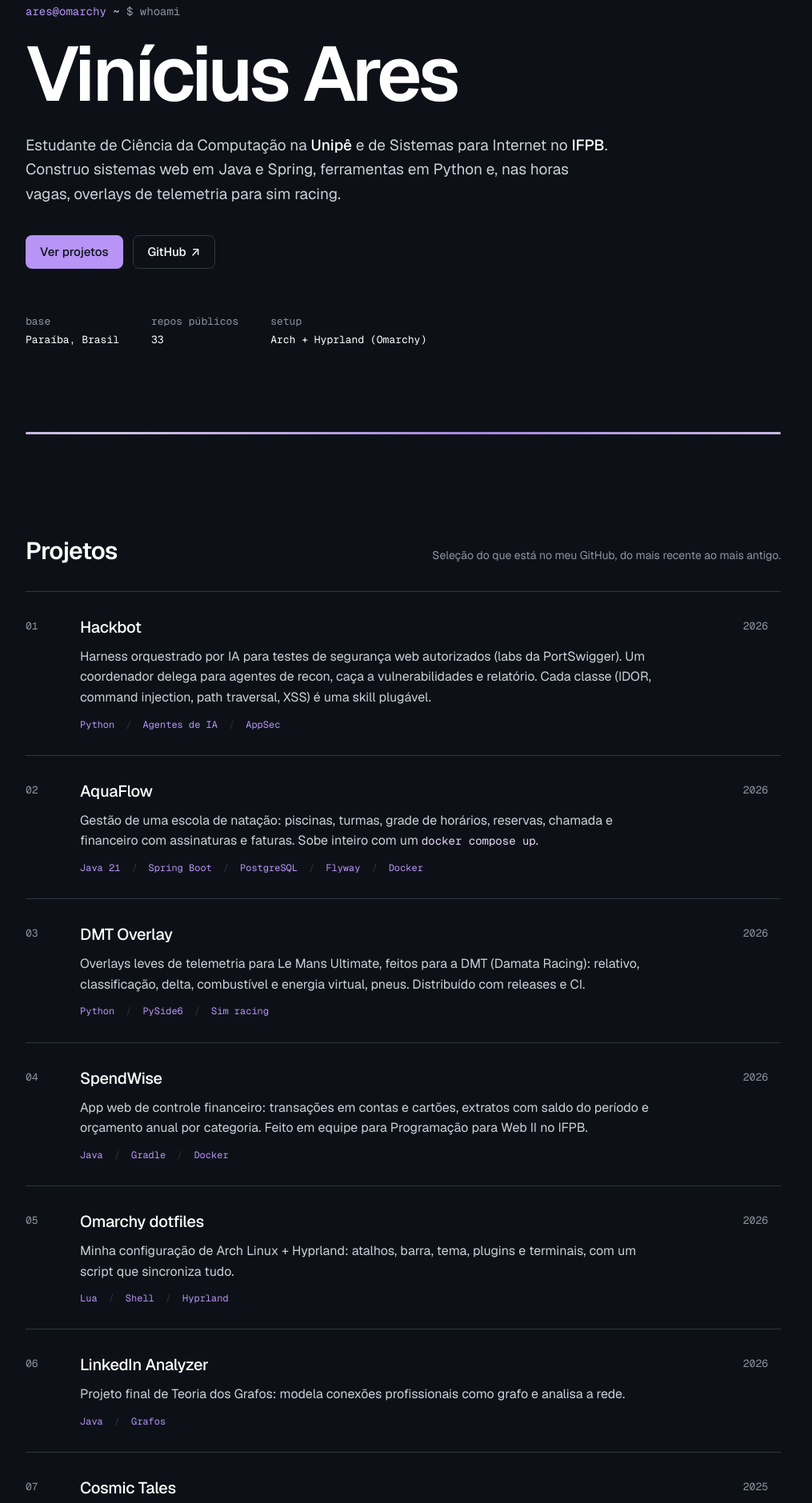
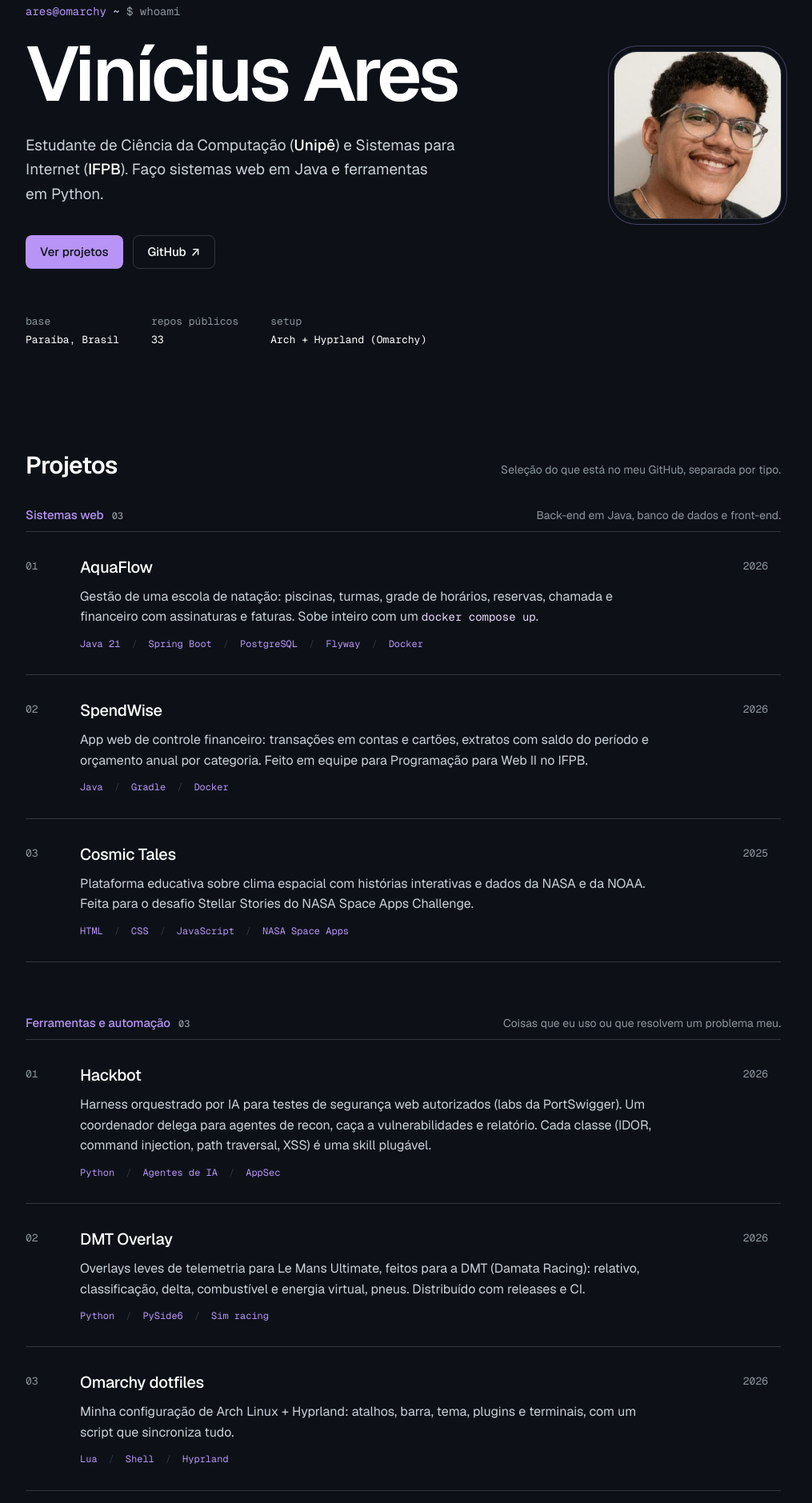
Before and after one commit to Vinii225/portfolio, a plain HTML site: page index.html in a window 1280 px wide. Shown: the part 172-2051 px from the top of the page at 80% size, without its empty margins (136-1151 px from the left). Drawn offline with nearby package versions, Linux system fonts and the light colour scheme.

Commit message:
foto do perfil, bio menor e projetos separados por tipo
Remove o divider e agrupa os projetos em sistemas web, ferramentas e acadêmicos.

```diff
--- a/css/style.css
+++ b/css/style.css
@@ -187,27 +187,30 @@ h2 {
     font-size: 14px;
 }
 
-/* ---------- Divider (mesmo gradiente animado do README) ---------- */
-
-.divider {
-    height: 3px;
-    margin-top: clamp(64px, 10vw, 104px);
-    border-radius: 3px;
-    background: linear-gradient(90deg, var(--accent-soft), var(--accent), var(--accent-soft), var(--accent), var(--accent-soft));
-    background-size: 200% 100%;
-    animation: flow 4s linear infinite;
-    opacity: 0.9;
-}
-
-@keyframes flow {
-    from { background-position: 0% 0; }
-    to { background-position: -200% 0; }
-}
-
 /* ---------- Hero ---------- */
 
 .hero {
+    display: grid;
+    grid-template-columns: 1fr auto;
+    gap: 0 56px;
+    align-items: center;
     padding-top: clamp(64px, 14vh, 140px);
+}
+
+.avatar {
+    margin: 0;
+    width: clamp(148px, 18vw, 208px);
+    aspect-ratio: 1;
+    border-radius: 28px;
+    overflow: hidden;
+    box-shadow: 0 0 0 1px var(--line), 0 0 0 7px var(--bg), 0 0 0 8px rgba(183, 148, 246, 0.35);
+}
+
+.avatar img {
+    display: block;
+    width: 100%;
+    height: 100%;
+    object-fit: cover;
 }
 
 .prompt {
@@ -233,7 +236,7 @@ h2 {
 }
 
 .lede {
-    max-width: 58ch;
+    max-width: 46ch;
     margin: 28px 0 0;
     font-size: clamp(17px, 1.6vw, 19px);
     color: var(--text);
@@ -290,6 +293,7 @@ h2 {
 }
 
 .facts {
+    grid-column: 1 / -1;
     display: flex;
     flex-wrap: wrap;
     gap: 12px 40px;
@@ -314,6 +318,42 @@ h2 {
 }
 
 /* ---------- Projects ---------- */
+
+.group + .group {
+    margin-top: 64px;
+}
+
+.group-head {
+    display: flex;
+    align-items: baseline;
+    justify-content: space-between;
+    gap: 8px 24px;
+    flex-wrap: wrap;
+    margin-bottom: 8px;
+}
+
+.group-head h3 {
+    display: flex;
+    align-items: baseline;
+    gap: 10px;
+    font-size: 15px;
+    font-weight: 500;
+    color: var(--accent);
+    letter-spacing: -0.005em;
+}
+
+.group-count {
+    font-family: var(--font-mono);
+    font-size: 12px;
+    color: var(--muted);
+    font-variant-numeric: tabular-nums;
+}
+
+.group-head p {
+    margin: 0;
+    font-size: 14px;
+    color: var(--muted);
+}
 
 .projects {
     list-style: none;
@@ -528,12 +568,14 @@ h2 {
     padding-bottom: 48px;
 }
 
-.footer .divider {
-    margin-top: 96px;
+.footer p {
+    border-top: 1px solid var(--line);
+    padding-top: 24px;
 }
 
+
 .footer p {
-    margin: 24px 0 0;
+    margin: 96px 0 0;
     font-family: var(--font-mono);
     font-size: 12px;
     color: var(--muted);
@@ -578,6 +620,17 @@ h2 {
 /* ---------- Responsivo ---------- */
 
 @media (max-width: 760px) {
+    .hero {
+        grid-template-columns: 1fr;
+    }
+
+    .avatar {
+        grid-row: 1;
+        width: 96px;
+        border-radius: 22px;
+        margin-bottom: 28px;
+    }
+
     .stack {
         grid-template-columns: repeat(2, 1fr);
         gap: 32px 20px;
@@ -613,8 +666,7 @@ h2 {
         scroll-behavior: auto;
     }
 
-    .caret,
-    .divider {
+    .caret {
         animation: none;
     }
 
--- a/index.html
+++ b/index.html
@@ -27,16 +27,18 @@
 
     <main id="topo">
         <section class="hero">
+            <div class="hero-text">
                 <p class="prompt" data-enter="0"><span class="prompt-user">ares@omarchy</span> <span class="prompt-path">~</span> <span class="prompt-sign">$</span> whoami</p>
                 <h1 data-enter="1">Vinícius Ares</h1>
-            <p class="lede" data-enter="2">
-                Estudante de Ciência da Computação na <strong>Unipê</strong> e de Sistemas para Internet no <strong>IFPB</strong>.
-                Construo sistemas web em Java e Spring, ferramentas em Python e, nas horas vagas, overlays de telemetria para sim racing.
-            </p>
+                <p class="lede" data-enter="2">Estudante de Ciência da Computação (<strong>Unipê</strong>) e Sistemas para Internet (<strong>IFPB</strong>). Faço sistemas web em Java e ferramentas em Python.</p>
                 <div class="hero-actions" data-enter="3">
                     <a class="btn btn-primary" href="#projetos">Ver projetos</a>
                     <a class="btn btn-ghost" href="https://github.com/Vinii225" target="_blank" rel="noopener">GitHub <span aria-hidden="true">↗</span></a>
                 </div>
+            </div>
+            <figure class="avatar" data-enter="2">
+                <img src="assets/avatar.jpg" width="320" height="320" alt="Foto de Vinícius Ares">
+            </figure>
             <dl class="facts" data-enter="4">
                 <div><dt>base</dt><dd>Paraíba, Brasil</dd></div>
                 <div><dt>repos públicos</dt><dd>33</dd></div>
@@ -44,14 +46,59 @@
             </dl>
         </section>
 
-        <div class="divider" role="presentation"></div>
-
         <section id="projetos" class="section" aria-labelledby="projetos-titulo">
             <div class="section-head reveal">
                 <h2 id="projetos-titulo">Projetos</h2>
-                <p class="section-note">Seleção do que está no meu GitHub, do mais recente ao mais antigo.</p>
+                <p class="section-note">Seleção do que está no meu GitHub, separada por tipo.</p>
             </div>
 
+            <div class="group" aria-labelledby="g-web">
+                <div class="group-head reveal">
+                    <h3 id="g-web">Sistemas web <span class="group-count">03</span></h3>
+                    <p>Back-end em Java, banco de dados e front-end.</p>
+                </div>
+                <ol class="projects">
+                    <li class="project reveal">
+                        <a href="https://github.com/Vinii225/aquaflow" target="_blank" rel="noopener">
+                            <span class="p-index">01</span>
+                            <span class="p-body">
+                                <span class="p-title">AquaFlow <span class="p-arrow" aria-hidden="true">↗</span></span>
+                                <span class="p-desc">Gestão de uma escola de natação: piscinas, turmas, grade de horários, reservas, chamada e financeiro com assinaturas e faturas. Sobe inteiro com um <code>docker compose up</code>.</span>
+                                <span class="p-tags"><span>Java 21</span><span>Spring Boot</span><span>PostgreSQL</span><span>Flyway</span><span>Docker</span></span>
+                            </span>
+                            <span class="p-year">2026</span>
+                        </a>
+                    </li>
+                    <li class="project reveal">
+                        <a href="https://github.com/Vinii225/spendwise" target="_blank" rel="noopener">
+                            <span class="p-index">02</span>
+                            <span class="p-body">
+                                <span class="p-title">SpendWise <span class="p-arrow" aria-hidden="true">↗</span></span>
+                                <span class="p-desc">App web de controle financeiro: transações em contas e cartões, extratos com saldo do período e orçamento anual por categoria. Feito em equipe para Programação para Web II no IFPB.</span>
+                                <span class="p-tags"><span>Java</span><span>Gradle</span><span>Docker</span></span>
+                            </span>
+                            <span class="p-year">2026</span>
+                        </a>
+                    </li>
+                    <li class="project reveal">
+                        <a href="https://cosmictales.vercel.app" target="_blank" rel="noopener">
+                            <span class="p-index">03</span>
+                            <span class="p-body">
+                                <span class="p-title">Cosmic Tales <span class="p-arrow" aria-hidden="true">↗</span></span>
+                                <span class="p-desc">Plataforma educativa sobre clima espacial com histórias interativas e dados da NASA e da NOAA. Feita para o desafio Stellar Stories do NASA Space Apps Challenge.</span>
+                                <span class="p-tags"><span>HTML</span><span>CSS</span><span>JavaScript</span><span>NASA Space Apps</span></span>
+                            </span>
+                            <span class="p-year">2025</span>
+                        </a>
+                    </li>
+                </ol>
+            </div>
+
+            <div class="group" aria-labelledby="g-ferramentas">
+                <div class="group-head reveal">
+                    <h3 id="g-ferramentas">Ferramentas e automação <span class="group-count">03</span></h3>
+                    <p>Coisas que eu uso ou que resolvem um problema meu.</p>
+                </div>
                 <ol class="projects">
                     <li class="project reveal">
                         <a href="https://github.com/Vinii225/hackbot" target="_blank" rel="noopener">
@@ -65,19 +112,8 @@
                         </a>
                     </li>
                     <li class="project reveal">
-                    <a href="https://github.com/Vinii225/aquaflow" target="_blank" rel="noopener">
+                        <a href="https://github.com/Vinii225/dmt-overlay" target="_blank" rel="noopener">
                             <span class="p-index">02</span>
-                        <span class="p-body">
-                            <span class="p-title">AquaFlow <span class="p-arrow" aria-hidden="true">↗</span></span>
-                            <span class="p-desc">Gestão de uma escola de natação: piscinas, turmas, grade de horários, reservas, chamada e financeiro com assinaturas e faturas. Sobe inteiro com um <code>docker compose up</code>.</span>
-                            <span class="p-tags"><span>Java 21</span><span>Spring Boot</span><span>PostgreSQL</span><span>Flyway</span><span>Docker</span></span>
-                        </span>
-                        <span class="p-year">2026</span>
-                    </a>
-                </li>
-                <li class="project reveal">
-                    <a href="https://github.com/Vinii225/dmt-overlay" target="_blank" rel="noopener">
-                        <span class="p-index">03</span>
                             <span class="p-body">
                                 <span class="p-title">DMT Overlay <span class="p-arrow" aria-hidden="true">↗</span></span>
                                 <span class="p-desc">Overlays leves de telemetria para Le Mans Ultimate, feitos para a DMT (Damata Racing): relativo, classificação, delta, combustível e energia virtual, pneus. Distribuído com releases e CI.</span>
@@ -87,19 +123,8 @@
                         </a>
                     </li>
                     <li class="project reveal">
-                    <a href="https://github.com/Vinii225/spendwise" target="_blank" rel="noopener">
-                        <span class="p-index">04</span>
-                        <span class="p-body">
-                            <span class="p-title">SpendWise <span class="p-arrow" aria-hidden="true">↗</span></span>
-                            <span class="p-desc">App web de controle financeiro: transações em contas e cartões, extratos com saldo do período e orçamento anual por categoria. Feito em equipe para Programação para Web II no IFPB.</span>
-                            <span class="p-tags"><span>Java</span><span>Gradle</span><span>Docker</span></span>
-                        </span>
-                        <span class="p-year">2026</span>
-                    </a>
-                </li>
-                <li class="project reveal">
                         <a href="https://github.com/Vinii225/omarchy-dotfiles-config" target="_blank" rel="noopener">
-                        <span class="p-index">05</span>
+                            <span class="p-index">03</span>
                             <span class="p-body">
                                 <span class="p-title">Omarchy dotfiles <span class="p-arrow" aria-hidden="true">↗</span></span>
                                 <span class="p-desc">Minha configuração de Arch Linux + Hyprland: atalhos, barra, tema, plugins e terminais, com um script que sincroniza tudo.</span>
@@ -108,9 +133,18 @@
                             <span class="p-year">2026</span>
                         </a>
                     </li>
+                </ol>
+            </div>
+
+            <div class="group" aria-labelledby="g-academicos">
+                <div class="group-head reveal">
+                    <h3 id="g-academicos">Acadêmicos <span class="group-count">03</span></h3>
+                    <p>Trabalhos de disciplina sobre fundamentos da computação.</p>
+                </div>
+                <ol class="projects">
                     <li class="project reveal">
                         <a href="https://github.com/Vinii225/LinkedIn-Analyzer" target="_blank" rel="noopener">
-                        <span class="p-index">06</span>
+                            <span class="p-index">01</span>
                             <span class="p-body">
                                 <span class="p-title">LinkedIn Analyzer <span class="p-arrow" aria-hidden="true">↗</span></span>
                                 <span class="p-desc">Projeto final de Teoria dos Grafos: modela conexões profissionais como grafo e analisa a rede.</span>
@@ -120,19 +154,31 @@
                         </a>
                     </li>
                     <li class="project reveal">
-                    <a href="https://cosmictales.vercel.app" target="_blank" rel="noopener">
-                        <span class="p-index">07</span>
+                        <a href="https://github.com/Vinii225/SwiftDo" target="_blank" rel="noopener">
+                            <span class="p-index">02</span>
                             <span class="p-body">
-                            <span class="p-title">Cosmic Tales <span class="p-arrow" aria-hidden="true">↗</span></span>
-                            <span class="p-desc">Plataforma educativa sobre clima espacial com histórias interativas e dados da NASA e da NOAA. Feita para o desafio Stellar Stories do NASA Space Apps Challenge.</span>
-                            <span class="p-tags"><span>HTML</span><span>CSS</span><span>JavaScript</span><span>NASA Space Apps</span></span>
+                                <span class="p-title">SwiftDo <span class="p-arrow" aria-hidden="true">↗</span></span>
+                                <span class="p-desc">App de tarefas da disciplina de Dispositivos Móveis, com persistência local.</span>
+                                <span class="p-tags"><span>Flutter</span><span>Dart</span><span>SQLite</span></span>
+                            </span>
+                            <span class="p-year">2026</span>
+                        </a>
+                    </li>
+                    <li class="project reveal">
+                        <a href="https://github.com/Vinii225/SO-AtividadeIntegradora" target="_blank" rel="noopener">
+                            <span class="p-index">03</span>
+                            <span class="p-body">
+                                <span class="p-title">Atividade Integradora de SO <span class="p-arrow" aria-hidden="true">↗</span></span>
+                                <span class="p-desc">Simulação de algoritmos de escalonamento (FCFS, SJF), sincronização de threads e análise de desempenho de sistemas operacionais.</span>
+                                <span class="p-tags"><span>Python</span><span>Sistemas Operacionais</span></span>
                             </span>
                             <span class="p-year">2025</span>
                         </a>
                     </li>
                 </ol>
+            </div>
 
-            <p class="more reveal">Tem mais coisa (Flutter, Groovy, C++, sistemas operacionais) em <a href="https://github.com/Vinii225?tab=repositories" target="_blank" rel="noopener">github.com/Vinii225</a>.</p>
+            <p class="more reveal">Tem mais coisa (Groovy, C++, estruturas de dados) em <a href="https://github.com/Vinii225?tab=repositories" target="_blank" rel="noopener">github.com/Vinii225</a>.</p>
         </section>
 
         <section id="stack" class="section" aria-labelledby="stack-titulo">
@@ -185,7 +231,6 @@
     </main>
 
     <footer class="footer">
-        <div class="divider" role="presentation"></div>
         <p>© <span id="ano">2026</span> Vinícius Ares · HTML, CSS e um pouco de JS, sem framework.</p>
     </footer>
 
```
Also changed, not shown: assets/avatar.jpg (added). Lines whose indentation alone changed are shown as unchanged.
